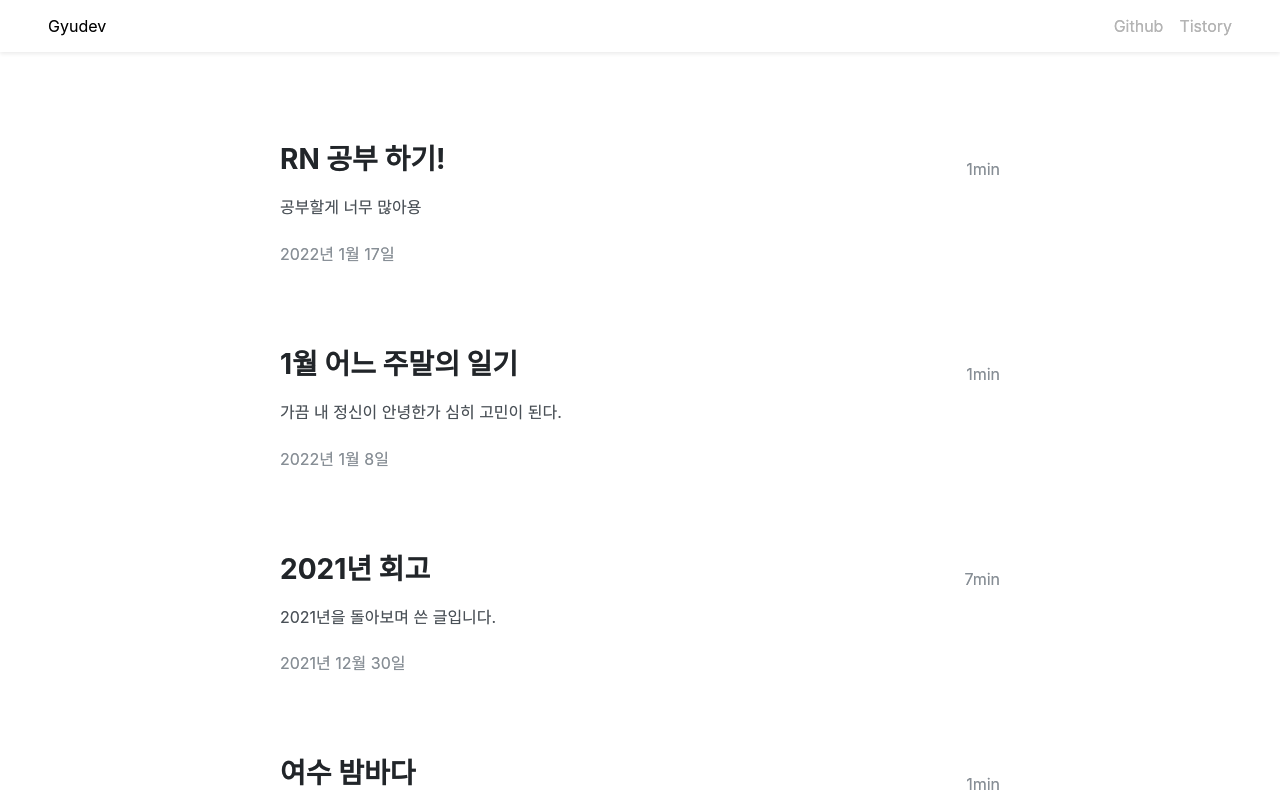
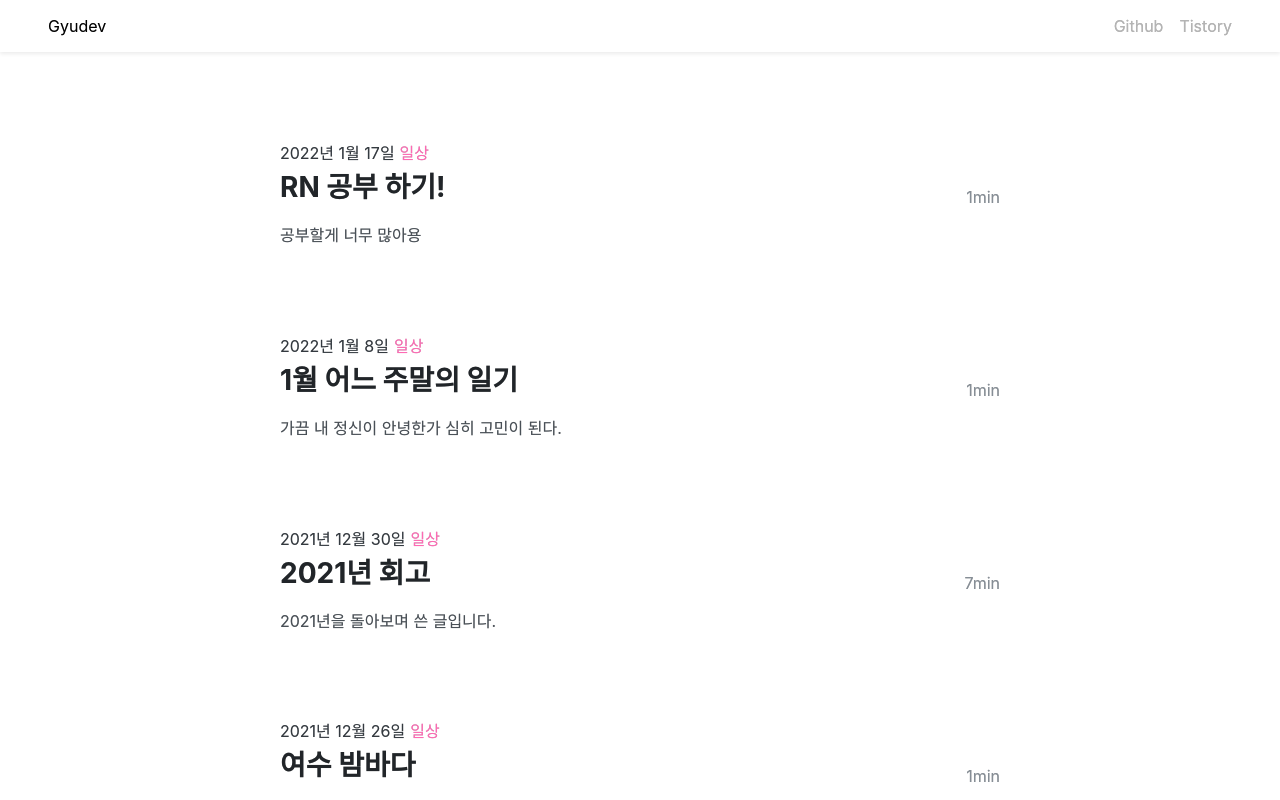
Before and after one commit to Gyumong/gyudev, a Gatsby site: page / in a window 1280 px wide. Built offline with nearby package versions, Linux system fonts and the light colour scheme; Gatsby itself is replaced by a stand-in of ours; some packages are replaced by stand-ins of ours.

Commit message:
fix: index 화면 styling 수정

```diff
--- a/blog/mythink.mdx
+++ b/blog/mythink.mdx
@@ -2,7 +2,7 @@
 title: "1월 어느 주말의 일기"
 date: "2022-01-08"
 coverAlt: "가끔 내 정신이 안녕한가 심히 고민이 된다."
-tags: ["일상", "잡생각","daliy"]
+tags: ["일상"]
 ---
 
 ### 작성중
--- a/blog/rn.mdx
+++ b/blog/rn.mdx
@@ -2,7 +2,7 @@
 title: "RN 공부 하기!"
 date: "2022-01-17"
 coverAlt: "공부할게 너무 많아용"
-tags: ["일상", "잡생각"]
+tags: ["일상"]
 ---
 
 작성중
--- a/src/components/PostCard.jsx
+++ b/src/components/PostCard.jsx
@@ -2,6 +2,7 @@ import React from "react"
 import styled from "@emotion/styled"
 import { Link } from "gatsby"
 import palette from "../styles/palette"
+
 const TitleLink = styled(Link)`
   text-decoration: none;
   h1 {
@@ -33,32 +34,40 @@ const StyledCoverAlt = styled.p`
   -webkit-line-clamp: 2;
 `
 
-const Date = styled.p`
-  color: ${palette.gray[6]};
+const Date = styled.span`
+  color: ${palette.gray[8]};
+  margin-right:0.3125rem;
 `
-
+const Tag = styled.span`
+  color :${palette.pink[0]};
+`;
 const HeadLine = styled.div`
   display: flex;
   justify-content: space-between;
   align-items: flex-end;
+  margin-top:0.25rem;
   margin-bottom: 0.75rem;
-`;
+  `;
 
 const ReadMore = styled.p`
   color: ${palette.gray[6]};
   margin:0;
-`;
+  `;
+
 
 const PostCard = ({ data }) => {
   return (
     <PostCardBlock key={data.id}>
-      <TitleLink to={`/blog/${data.slug}`} activeStyle={`${palette.indigo[6]}`}>
+      <TitleLink to={`/blog/${data.slug}`} title={data.frontmatter.title} activeStyle={{color:`${palette.indigo[6]}`}}>
+        <div>
+        <Date>{data.frontmatter.date}</Date>
+        <Tag>{data.frontmatter.tags[0]}</Tag>
+        </div>
         <HeadLine>
         <h1>{data.frontmatter.title}</h1>
         <ReadMore>{data.timeToRead}min</ReadMore>
         </HeadLine>
         <StyledCoverAlt>{data.frontmatter.coverAlt}</StyledCoverAlt>
-        <Date>{data.frontmatter.date}</Date>
       </TitleLink>
     </PostCardBlock>
   )
--- a/src/pages/index.js
+++ b/src/pages/index.js
@@ -10,6 +10,7 @@ const IndexPage = ({ data }) => {
     []
   )
 
+  console.log("aazz", tags)
   return (
     <Layout>
       {data.allMdx.nodes.map(node => (
--- a/src/styles/palette.js
+++ b/src/styles/palette.js
@@ -23,6 +23,7 @@ const palette = {
     "#3b5bdb",
     "#364fc7",
   ],
+  pink: ["#ff69b4", "#c71585"],
 }
 
 export default palette
```
